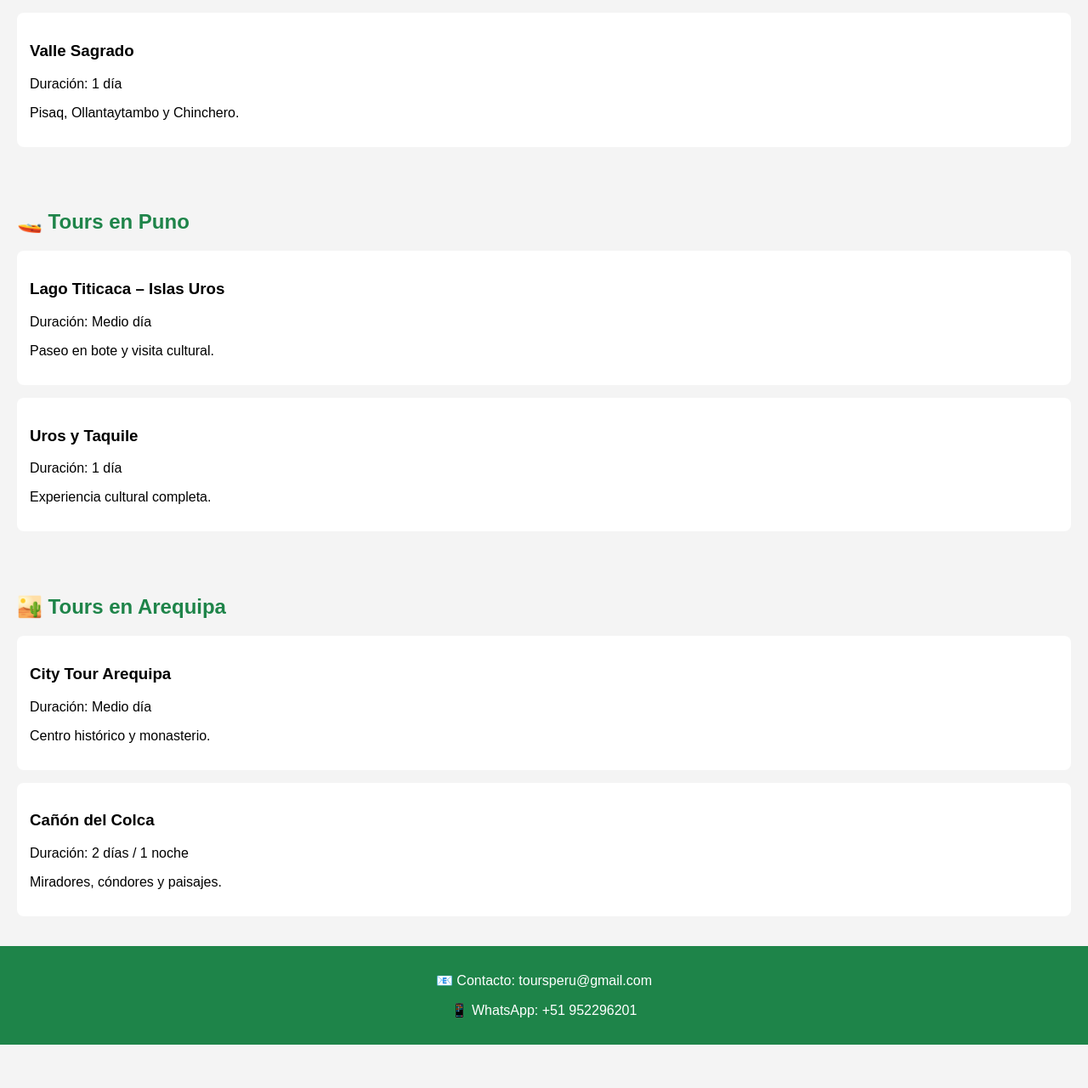
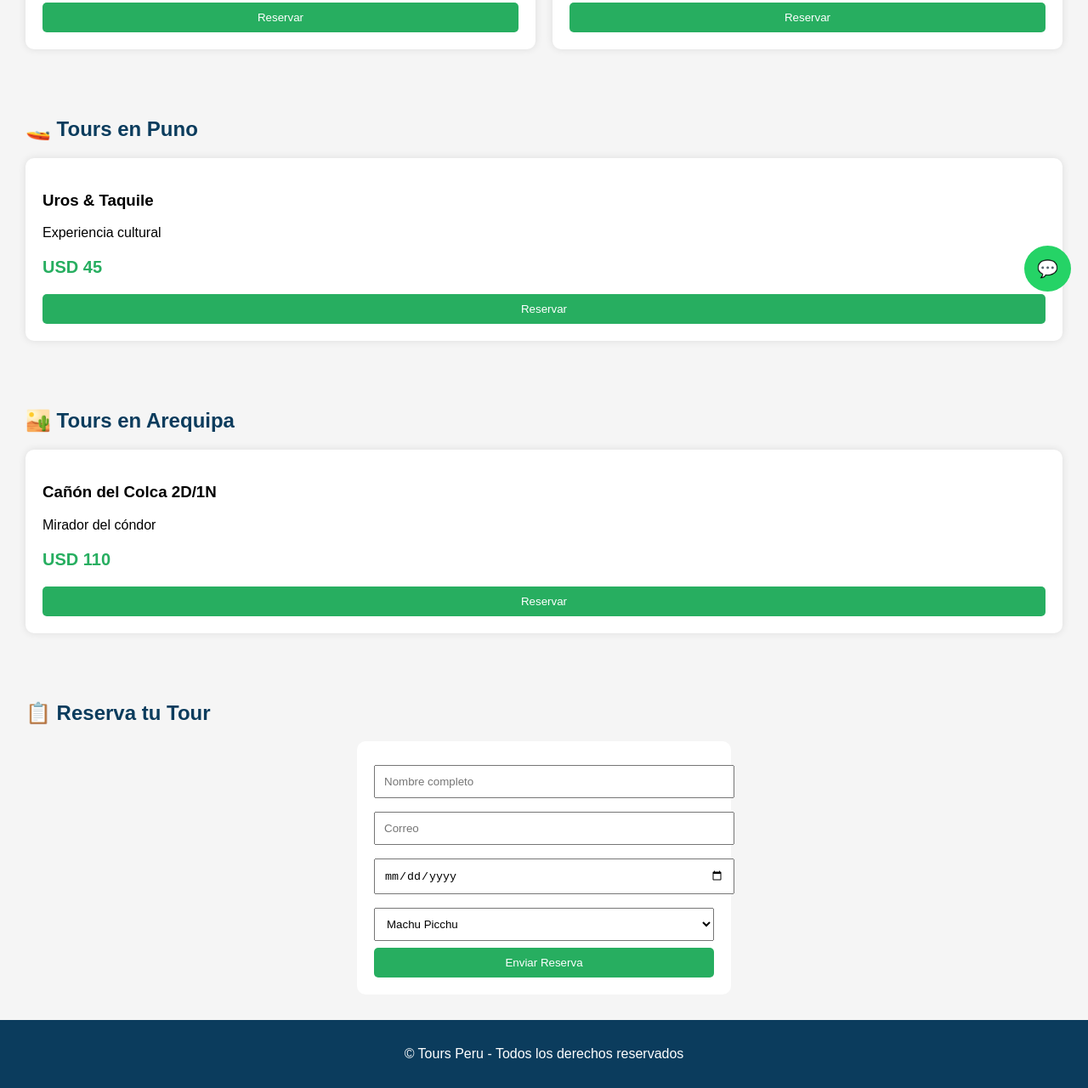
Before and after one commit to pavelleon1977/toursperu.github.io, a plain HTML site: page index.html in a window 1280 px wide. Shown: the part 437-1717 px from the top of the page at 85% size. Before the commit the page ends 1666 px from the top, so only its background shows below. Drawn offline with Linux system fonts and the light colour scheme.

Commit message:
Update index.html

```diff
--- a/index.html
+++ b/index.html
@@ -1,99 +1,178 @@
-index.html
 <!DOCTYPE html>
 <html lang="es">
 <head>
 <meta charset="UTF-8">
 <title>Tours Peru</title>
+
 <style>
 body {
+    margin: 0;
     font-family: Arial, sans-serif;
-            margin: 0;
-            background-color: #f4f4f4;
+    background: #f5f5f5;
 }
+
 header {
-            background-color: #1e8449;
+    background: #0b3c5d;
     color: white;
-            padding: 30px;
+    padding: 20px;
     text-align: center;
 }
+
+header img {
+    width: 120px;
+    margin-bottom: 10px;
+}
+
 section {
-            padding: 20px;
+    padding: 30px;
 }
+
 h2 {
-            color: #1e8449;
+    color: #0b3c5d;
 }
+
+.tours {
+    display: grid;
+    grid-template-columns: repeat(auto-fit, minmax(250px, 1fr));
+    gap: 20px;
+}
+
 .tour {
     background: white;
-            padding: 15px;
-            margin-bottom: 15px;
-            border-radius: 8px;
+    border-radius: 10px;
+    padding: 20px;
+    box-shadow: 0 0 10px rgba(0,0,0,0.1);
 }
+
+.price {
+    font-size: 20px;
+    color: #27ae60;
+    font-weight: bold;
+}
+
+button {
+    background: #27ae60;
+    color: white;
+    border: none;
+    padding: 10px;
+    width: 100%;
+    border-radius: 5px;
+    cursor: pointer;
+}
+
+button:hover {
+    background: #219150;
+}
+
+form {
+    background: white;
+    padding: 20px;
+    border-radius: 10px;
+    max-width: 400px;
+    margin: auto;
+}
+
+input, select {
+    width: 100%;
+    padding: 10px;
+    margin: 8px 0;
+}
+
 footer {
-            background-color: #1e8449;
+    background: #0b3c5d;
     color: white;
     text-align: center;
     padding: 15px;
 }
+
+.whatsapp {
+    position: fixed;
+    bottom: 20px;
+    right: 20px;
+    background: #25d366;
+    color: white;
+    padding: 15px;
+    border-radius: 50%;
+    font-size: 20px;
+    text-decoration: none;
+}
 </style>
 </head>
+
 <body>
 
 <header>
+    <img src="logo.png" alt="Tours Peru">
     <h1>Tours Peru</h1>
-    <p>Itinerarios turísticos en Cusco, Puno y Arequipa</p>
+    <p>Viajes inolvidables en Cusco, Puno y Arequipa</p>
 </header>
 
 <section>
 <h2>🌄 Tours en Cusco</h2>
-
+<div class="tours">
     <div class="tour">
         <h3>Machu Picchu Full Day</h3>
-        <p>Duración: 1 día</p>
-        <p>Incluye transporte, guía y entrada.</p>
+        <p>Incluye transporte, guía y entrada</p>
+        <p class="price">USD 280</p>
+        <button>Reservar</button>
     </div>
 
     <div class="tour">
         <h3>Valle Sagrado</h3>
-        <p>Duración: 1 día</p>
-        <p>Pisaq, Ollantaytambo y Chinchero.</p>
+        <p>Pisaq, Ollantaytambo y Chinchero</p>
+        <p class="price">USD 65</p>
+        <button>Reservar</button>
+    </div>
 </div>
 </section>
 
 <section>
 <h2>🚤 Tours en Puno</h2>
-
+<div class="tours">
     <div class="tour">
-        <h3>Lago Titicaca – Islas Uros</h3>
-        <p>Duración: Medio día</p>
-        <p>Paseo en bote y visita cultural.</p>
+        <h3>Uros & Taquile</h3>
+        <p>Experiencia cultural</p>
+        <p class="price">USD 45</p>
+        <button>Reservar</button>
     </div>
-
-    <div class="tour">
-        <h3>Uros y Taquile</h3>
-        <p>Duración: 1 día</p>
-        <p>Experiencia cultural completa.</p>
 </div>
 </section>
 
 <section>
 <h2>🏜️ Tours en Arequipa</h2>
-
+<div class="tours">
     <div class="tour">
-        <h3>City Tour Arequipa</h3>
-        <p>Duración: Medio día</p>
-        <p>Centro histórico y monasterio.</p>
+        <h3>Cañón del Colca 2D/1N</h3>
+        <p>Mirador del cóndor</p>
+        <p class="price">USD 110</p>
+        <button>Reservar</button>
     </div>
-
-    <div class="tour">
-        <h3>Cañón del Colca</h3>
-        <p>Duración: 2 días / 1 noche</p>
-        <p>Miradores, cóndores y paisajes.</p>
 </div>
 </section>
 
+<section>
+<h2>📋 Reserva tu Tour</h2>
+
+<form action="https://formsubmit.co/toursperu@gmail.com" method="POST">
+    <input type="text" name="nombre" placeholder="Nombre completo" required>
+    <input type="email" name="email" placeholder="Correo" required>
+    <input type="date" name="fecha" required>
+
+    <select name="tour">
+        <option>Machu Picchu</option>
+        <option>Valle Sagrado</option>
+        <option>Uros y Taquile</option>
+        <option>Cañón del Colca</option>
+    </select>
+
+    <button type="submit">Enviar Reserva</button>
+</form>
+</section>
+
+<a class="whatsapp" href="https://wa.me/51999999999" target="_blank">💬</a>
+
 <footer>
-    <p>📧 Contacto: toursperu@gmail.com</p>
-    <p>📱 WhatsApp: +51 952296201</p>
+<p>© Tours Peru - Todos los derechos reservados</p>
 </footer>
 
 </body>
```
Lines whose indentation alone changed are shown as unchanged.
